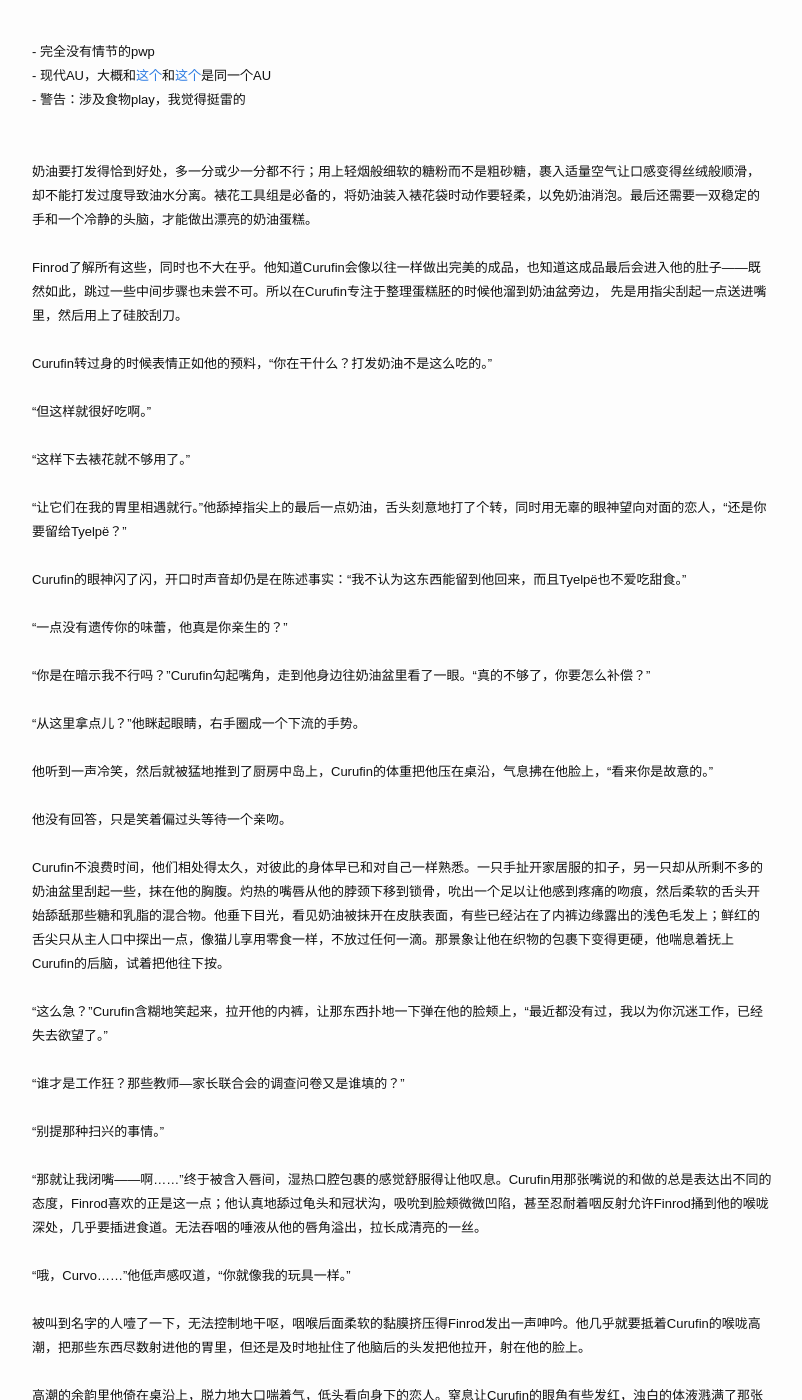
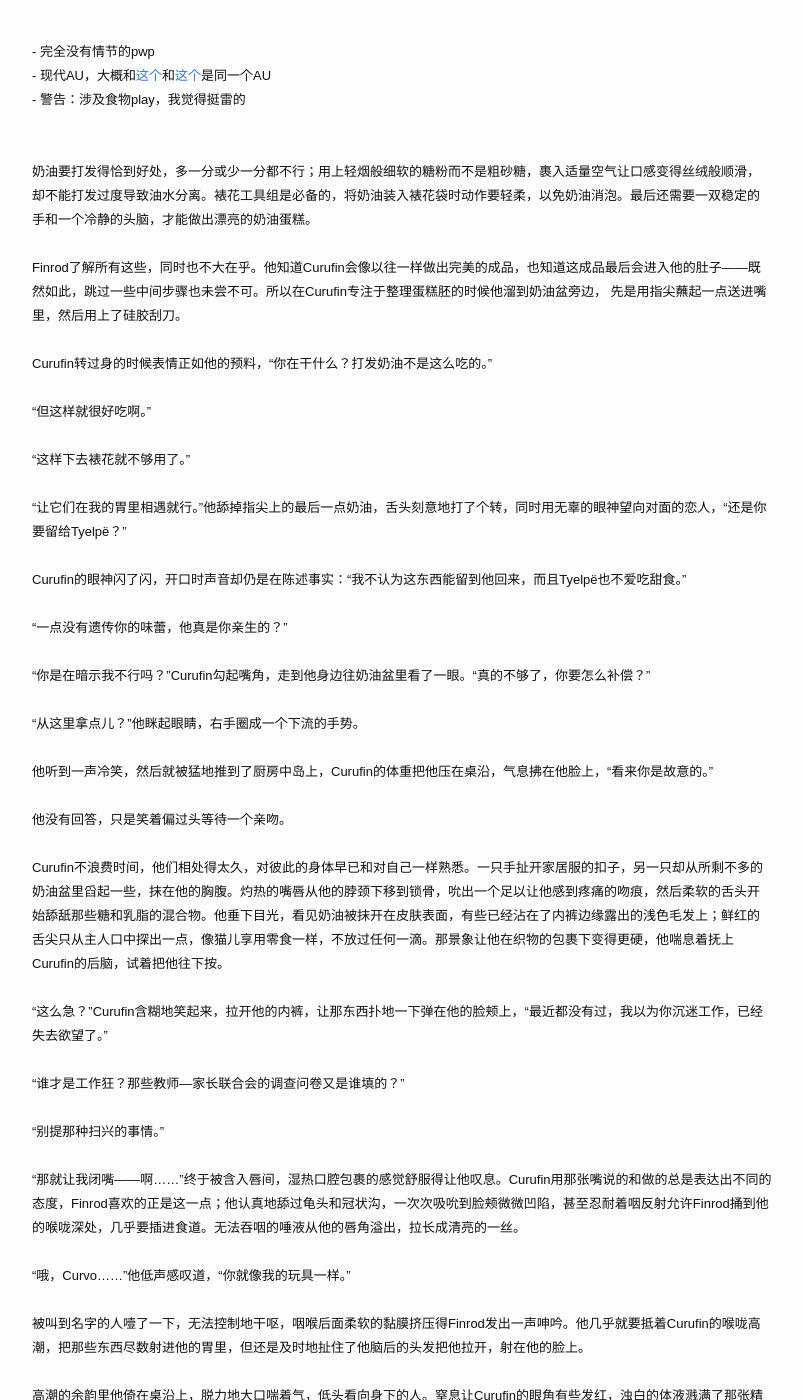
Before and after one commit to greylantern/greylantern.github.io, a Jekyll site: the page built from _posts/2023-11-27-【Finrod:Curufin】【NC17】Icing on the cake.html, in a window 1280 px wide and 1400 px high, scrolled down 247 px. Shown: the whole window, without its empty margins (238-1040 px from the left). Built offline with Jekyll 4.4.1, drawn with Linux system fonts in a browser that asks for light colours; comment, search, counter and statistics services are not loaded; some of the changed text lies outside the part shown.

Commit message:
minor edits

```diff
--- a/_posts/2023-11-27-【Finrod:Curufin】【NC17】Icing on the cake.html
+++ b/_posts/2023-11-27-【Finrod:Curufin】【NC17】Icing on the cake.html
@@ -25,7 +25,7 @@ categories: 精灵宝钻：刷新组：短篇
 奶油要打发得恰到好处，多一分或少一分都不行；用上轻烟般细软的糖粉而不是粗砂糖，裹入适量空气让口感变得丝绒般顺滑，却不能打发过度导致油水分离。裱花工具组是必备的，将奶油装入裱花袋时动作要轻柔，以免奶油消泡。最后还需要一双稳定的手和一个冷静的头脑，才能做出漂亮的奶油蛋糕。
 <br>
 <br>
-Finrod了解所有这些，同时也不大在乎。他知道Curufin会像以往一样做出完美的成品，也知道这成品最后会进入他的肚子——既然如此，跳过一些中间步骤也未尝不可。所以在Curufin专注于整理蛋糕胚的时候他溜到奶油盆旁边， 先是用指尖刮起一点送进嘴里，然后用上了硅胶刮刀。
+Finrod了解所有这些，同时也不大在乎。他知道Curufin会像以往一样做出完美的成品，也知道这成品最后会进入他的肚子——既然如此，跳过一些中间步骤也未尝不可。所以在Curufin专注于整理蛋糕胚的时候他溜到奶油盆旁边， 先是用指尖蘸起一点送进嘴里，然后用上了硅胶刮刀。
 <br>
 <br>
 Curufin转过身的时候表情正如他的预料，“你在干什么？打发奶油不是这么吃的。”
@@ -58,7 +58,7 @@ Curufin的眼神闪了闪，开口时声音却仍是在陈述事实：“我不
 他没有回答，只是笑着偏过头等待一个亲吻。
 <br>
 <br>
-Curufin不浪费时间，他们相处得太久，对彼此的身体早已和对自己一样熟悉。一只手扯开家居服的扣子，另一只却从所剩不多的奶油盆里刮起一些，抹在他的胸腹。灼热的嘴唇从他的脖颈下移到锁骨，吮出一个足以让他感到疼痛的吻痕，然后柔软的舌头开始舔舐那些糖和乳脂的混合物。他垂下目光，看见奶油被抹开在皮肤表面，有些已经沾在了内裤边缘露出的浅色毛发上；鲜红的舌尖只从主人口中探出一点，像猫儿享用零食一样，不放过任何一滴。那景象让他在织物的包裹下变得更硬，他喘息着抚上Curufin的后脑，试着把他往下按。
+Curufin不浪费时间，他们相处得太久，对彼此的身体早已和对自己一样熟悉。一只手扯开家居服的扣子，另一只却从所剩不多的奶油盆里舀起一些，抹在他的胸腹。灼热的嘴唇从他的脖颈下移到锁骨，吮出一个足以让他感到疼痛的吻痕，然后柔软的舌头开始舔舐那些糖和乳脂的混合物。他垂下目光，看见奶油被抹开在皮肤表面，有些已经沾在了内裤边缘露出的浅色毛发上；鲜红的舌尖只从主人口中探出一点，像猫儿享用零食一样，不放过任何一滴。那景象让他在织物的包裹下变得更硬，他喘息着抚上Curufin的后脑，试着把他往下按。
 <br>
 <br>
 “这么急？”Curufin含糊地笑起来，拉开他的内裤，让那东西扑地一下弹在他的脸颊上，“最近都没有过，我以为你沉迷工作，已经失去欲望了。”
@@ -70,7 +70,7 @@ Curufin不浪费时间，他们相处得太久，对彼此的身体早已和对
 “别提那种扫兴的事情。”
 <br>
 <br>
-“那就让我闭嘴——啊……”终于被含入唇间，湿热口腔包裹的感觉舒服得让他叹息。Curufin用那张嘴说的和做的总是表达出不同的态度，Finrod喜欢的正是这一点；他认真地舔过龟头和冠状沟，吸吮到脸颊微微凹陷，甚至忍耐着咽反射允许Finrod捅到他的喉咙深处，几乎要插进食道。无法吞咽的唾液从他的唇角溢出，拉长成清亮的一丝。
+“那就让我闭嘴——啊……”终于被含入唇间，湿热口腔包裹的感觉舒服得让他叹息。Curufin用那张嘴说的和做的总是表达出不同的态度，Finrod喜欢的正是这一点；他认真地舔过龟头和冠状沟，一次次吸吮到脸颊微微凹陷，甚至忍耐着咽反射允许Finrod捅到他的喉咙深处，几乎要插进食道。无法吞咽的唾液从他的唇角溢出，拉长成清亮的一丝。
 <br>
 <br>
 “哦，Curvo……”他低声感叹道，“你就像我的玩具一样。”
```
Also changed, not shown: other parts of _posts/2023-11-27-【Finrod:Curufin】【NC17】Icing on the cake.html (+3 -3 lines).
